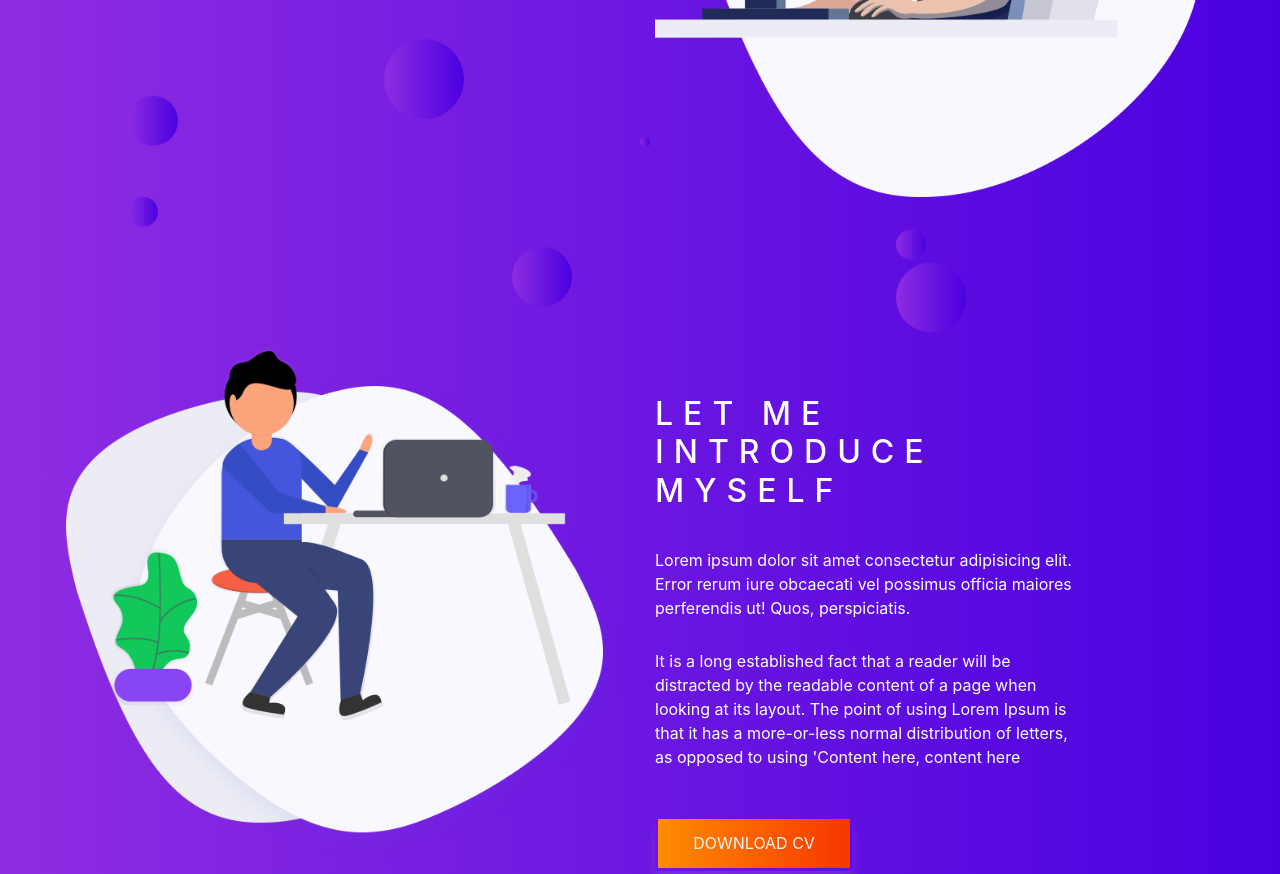
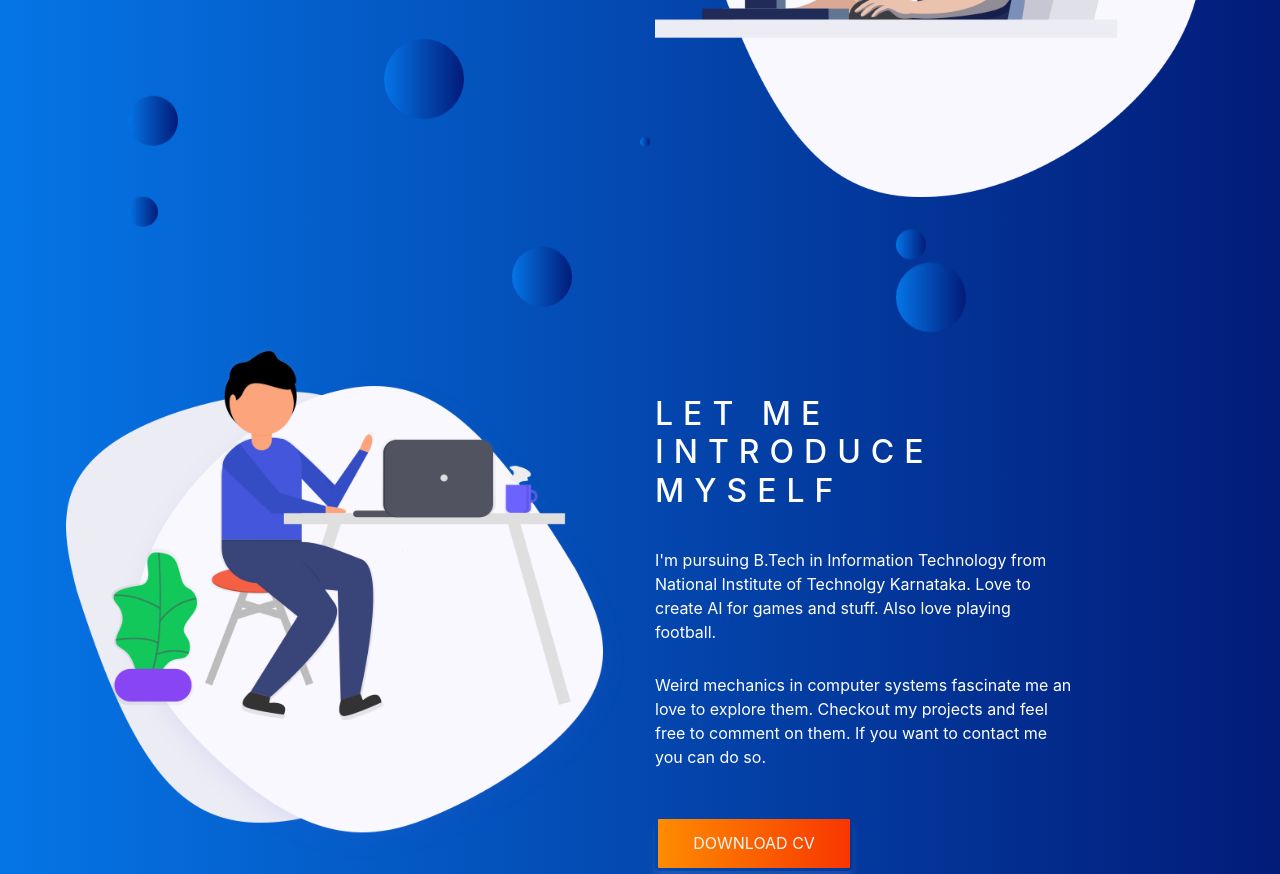
Before and after one commit to akashdeeps19/portfolio, a plain HTML site: page index.html in a window 1280 px wide. Shown: the part 540-1414 px from the top of the page. Drawn offline with Linux system fonts and the light colour scheme; a web font is replaced by a local one.

Commit message:
Added projs

```diff
--- a/css/variables.css
+++ b/css/variables.css
@@ -21,8 +21,8 @@ html, body{
     --gradient-color: linear-gradient(90deg, var(--primary-color) 0%,var(--primary-color2)  100%);
     --shadow-color:  0px 10px 30px rgba(225, 148, 85, 0.3);
     --box-shadow: 0px 10px 10px rgba(248, 247, 251, 0.1);
-    /* --background-color1 : linear-gradient( 135deg, #F97794 10%, #623AA2 100%); */
-    --background-color1 :linear-gradient(to right, #8e2de2, #4a00e0);
+    --background-color1 : linear-gradient(to right, #0575e6, #021b79);;
+    /* --background-color1 :linear-gradient(to right, #8e2de2, #4a00e0); */
 
     /* font family variables. */
     --roboto: 'Roboto' cursive;
--- a/index.html
+++ b/index.html
@@ -6,29 +6,13 @@
     <meta name="viewport" content="width=device-width, initial-scale=1.0">
     <meta http-equiv="X-UA-Compatible" content="ie=edge">
     <title>Akashdeep S</title>
-    <!-- <base href="/portfolio/"> -->
-
-    <!--  Bootstrap css file  -->
     <link rel="stylesheet" href="./css/bootstrap.min.css">
 
-    <!--  font awesome icons  -->
     <link rel="stylesheet" href="./css/all.min.css">
     <link href="https://fonts.googleapis.com/css2?family=B612:ital@1&display=swap" rel="stylesheet">
 
-    <!--  Magnific Popup css file  -->
-    <!-- <link rel="stylesheet" href="./vendor/Magnific-Popup/dist/magnific-popup.css"> -->
-
-
-    <!--  Owl-carousel css file  -->
-    <!-- <link rel="stylesheet" href="./vendor/owl-carousel/css/owl.carousel.min.css">
-    <link rel="stylesheet" href="./vendor/owl-carousel/css/owl.theme.default.min.css"> -->
-
-
-    <!--  custom css file  -->
     <link rel="stylesheet" href="./css/style.css">
     <link rel="stylesheet" href="./css/animation.css">
-
-    <!--  Responsive css file  -->
     <link rel="stylesheet" href="./css/responsive.css">
 
 </head>
@@ -97,9 +81,11 @@
                         <h4 class="title-text text-uppercase">Student at NITK Surathkal</h4>
                         <div class="site-buttons">
                             <div class="d-flex flex-row flex-wrap">
-                                <button type="button" class="btn button primary-button mr-4 text-uppercase">Projects
+                                <button type="button" class="btn button primary-button mr-4 text-uppercase"
+                                onclick="location.href = '#projects';">Projects
                                     </button>
-                                <button type="button" class="btn button primary-button text-uppercase">Contact me</button>
+                                <button type="button" class="btn button primary-button text-uppercase"
+                                onclick="location.href = '#contact';">Contact me</button>
                             </div>
                         </div>
                     </div>
@@ -130,14 +116,12 @@
                         </h2>
                         <div class="paragraph py-4 w-75">
                             <p class="para">
-                                Lorem ipsum dolor sit amet consectetur adipisicing elit. Error rerum iure obcaecati vel
-                                possimus officia maiores perferendis ut! Quos, perspiciatis.
+                                I'm pursuing B.Tech in Information Technology from National Institute of Technolgy Karnataka.
+                                Love to create AI for games and stuff. Also love playing football.
                             </p>
                             <p class="para">
-                                It is a long established fact that a reader will be distracted by the readable content
-                                of a page when looking at its layout. The point of using Lorem Ipsum is that it has a
-                                more-or-less normal distribution of letters, as opposed to using 'Content here, content
-                                here
+                                Weird mechanics in computer systems fascinate me an love to explore them.
+                                Checkout my projects and feel free to comment on them. If you want to contact me you can do so.
                             </p>
                         </div>
                         <button type="button" class="btn button primary-button text-uppercase">Download cv</button>
@@ -183,8 +167,6 @@
                     <div class="email">
                         <h6 class="text-uppercase">Email </h6>
                         <strong>akasdeeps19@gmail.com</strong>
-                    <!-- </div>
-                    <div class="phone"> -->
                         <h3>____________</h3>
                         <h6 class="text-uppercase">phone </h6>
                         <b>+91 9591884616</b>
@@ -195,36 +177,16 @@
                     <a href="#"><i class="fab fa-youtube"></i></a>
                     <a href="#"><i class="fab fa-twitter"></i></a>
                 </div>
-                <!-- <div class="copyrights text-center">
-                    <p class="para">
-                        Copyright ©2020 All rights reserved
 
-                    </p>
-                </div> -->
             </div>
         </div>
     </footer>
 
-
-    <!--  Jquery js file  -->
     <script src="./js/jquery.3.4.1.js"></script>
-
-    <!--  Bootstrap js file  -->
     <script src="./js/bootstrap.min.js"></script>
-
-    <!--  isotope js library  -->
     <script src="./vendor/isotope/isotope.min.js"></script>
-
-     <!-- Magnific popup script file  -->
-    <!-- <script src="./vendor/Magnific-Popup/dist/jquery.magnific-popup.min.js"></script> -->
-
-    <!--  Owl-carousel js file  -->
-    <!-- <script src="./vendor/owl-carousel/js/owl.carousel.min.js"></script> -->
-
-    <!--  custom js file  -->
     <script src="./js/main.js"></script>
     <script src="./js/projects.js"></script>
-
 
 </body>
 
```
Also changed, not shown: img/gdrivefs.png, img/mazerunner.png, img/sent_analysis.png.
